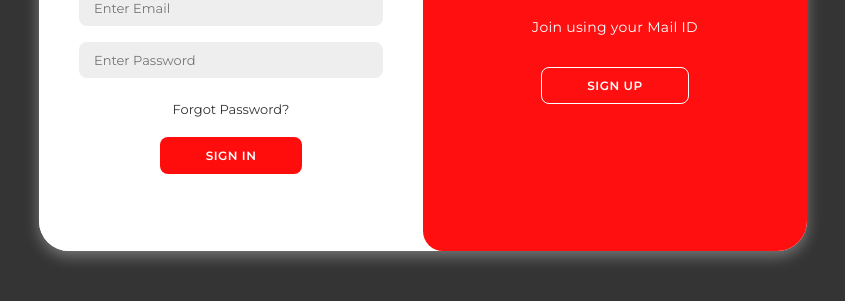
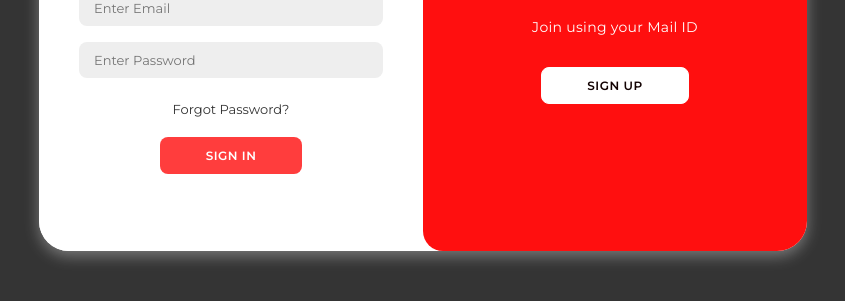
Before and after one commit to DidinDinesh/sliding-sign-in---sign-up-page, a plain HTML site: page index.html in a window 1280 px wide. Shown: the part 389-690 px from the top of the page, without its empty margins (217-1062 px from the left). Drawn offline with nearby package versions, Linux system fonts and the light colour scheme.

Commit message:
small changes

```diff
--- a/style.css
+++ b/style.css
@@ -46,7 +46,7 @@ body {
 }
 
 .container button {
-    background-color: rgb(255,13,13);
+    background-color: rgb(255,13,13,0.8);
     color: #fff;
     font-size: 12px;
     padding: 10px 45px;
@@ -59,9 +59,19 @@ body {
     cursor: pointer;
 }
 
+.container button:hover {
+    background-color: rgb(255,13,13,1);
+}
+
 .container button.hidden{
-    background-color: transparent;
+    color: #120202;
+    background-color: #fff;
+    font-weight: 600;
     border-color: #fff;
+}
+
+.container button.hidden:hover {
+    background-color: #f7f1f1;
 }
 
 .container form {
```
